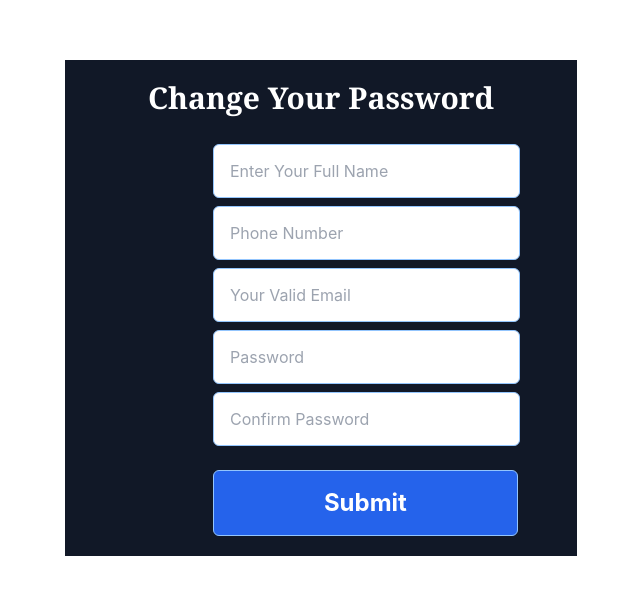
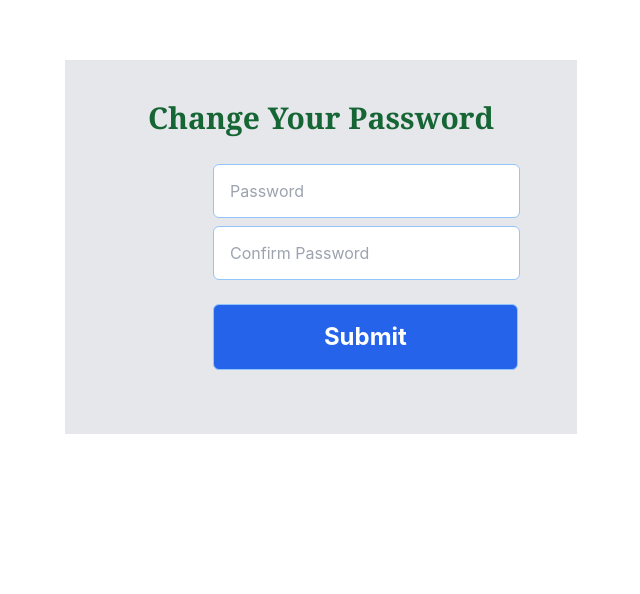
Before and after one commit to Wasi752/kfrontend, a React (Create React App) app: page /change/1 in a window 1280 px wide. Shown: the part 164-758 px from the top of the page, without its empty margins (319-959 px from the left). Built offline with nearby package versions, Linux system fonts and the light colour scheme.

Commit message:
Change Password

```diff
--- a/src/Pages/changePassword.js
+++ b/src/Pages/changePassword.js
@@ -26,12 +26,12 @@ const form = ({ values, errors, touched, handleChange, handleBlur, handleSubmit,
     <div className="w-full h-full flex mt-20 mb-56">
         <div className="w-[30%] h-full"></div>
 
-        <div className="w-[40%] h-full bg-gray-900 mt-36">
-            <p className="mt-5 mb-5 text-3xl text-white font-bold font-serif text-center">Change Your Password</p>
+        <div className="w-[40%] h-full bg-gray-200 mt-36">
+            <p className="mt-10 mb-5 text-3xl text-green-800 font-bold font-serif text-center">Change Your Password</p>
             <div className="flex w-full h-full justify-center divide-x-2 divide-slate-500">
                 <div className="mt-1 flex flex-col w-full h-full">
                     <form onSubmit={handleSubmit}>
-                        <div className={divClassLeft}>
+                        {/* <div className={divClassLeft}>
                         <input
                             type='name'
                             name='fullName'
@@ -73,7 +73,7 @@ const form = ({ values, errors, touched, handleChange, handleBlur, handleSubmit,
                         <span className='text-red-500'>
                             {touched.email && errors.email}
                         </span>
-                        </div>
+                    </div> */}
                         <div className={divClassLeft}>
                             <input
                                 type="password"
@@ -107,7 +107,7 @@ const form = ({ values, errors, touched, handleChange, handleBlur, handleSubmit,
                             <button
                                 type="submit"
                                 disabled={isSubmitting}
-                                className="text-center text-2xl text-white font-bold h-[10%] w-[60%] p-4 border border-blue-300 rounded-md mb-5 mt-5 bg-blue-600 hover:text-blue-300">
+                                className="text-center text-2xl text-white font-bold h-[10%] w-[60%] p-4 border border-blue-300 rounded-md mb-16 mt-5 bg-blue-600 hover:text-blue-300">
                                 Submit
                             </button>
                         </div>
@@ -126,7 +126,7 @@ const ChangePassword = () => {
     const navigate = useNavigate();
 
     const onSubmit = (values, { setSubmitting }) => {
-        fetch('http://localhost:3002/user/' + id, {
+        fetch('http://localhost:3002/change/' + id, {
             method: 'PUT',
             headers: {
                 'Content-Type': 'application/json',
```
Lines whose indentation alone changed are shown as unchanged.
